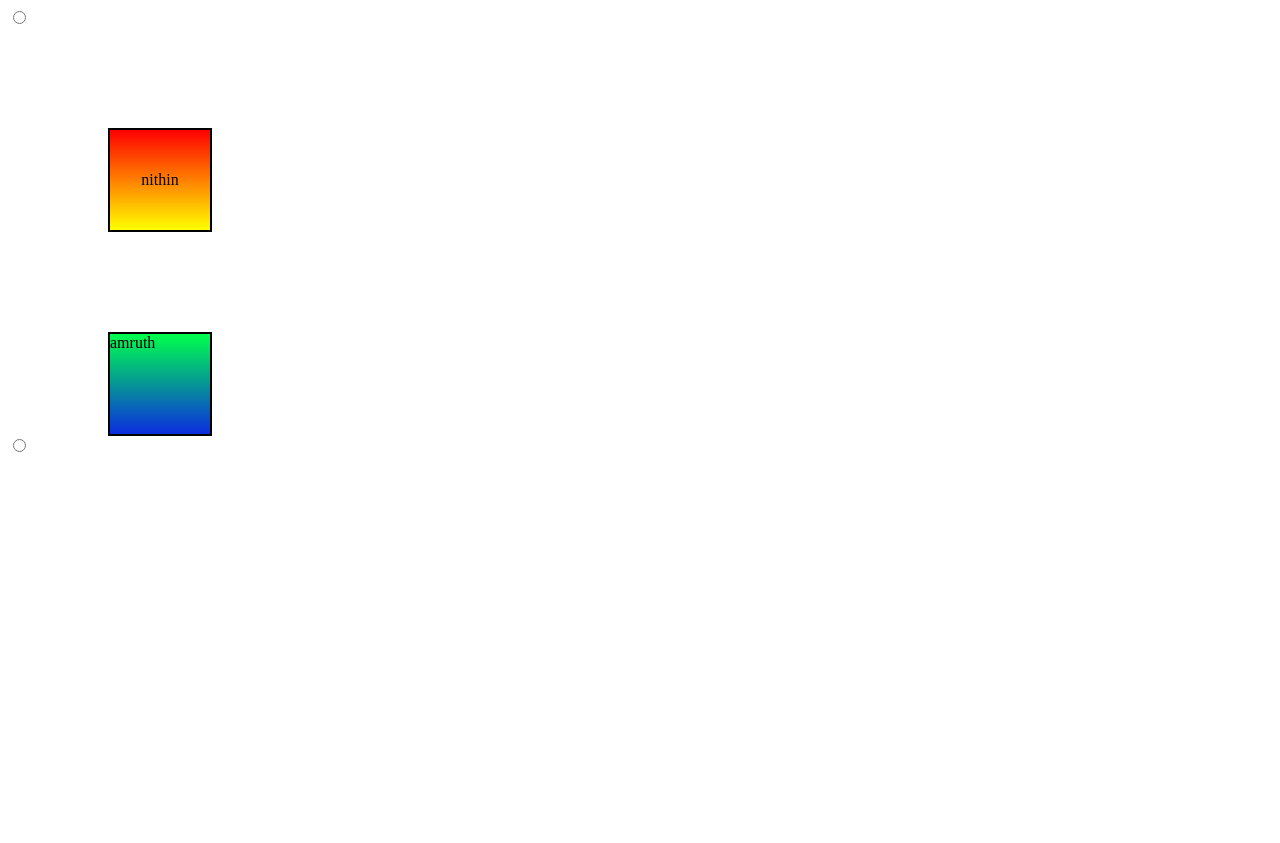
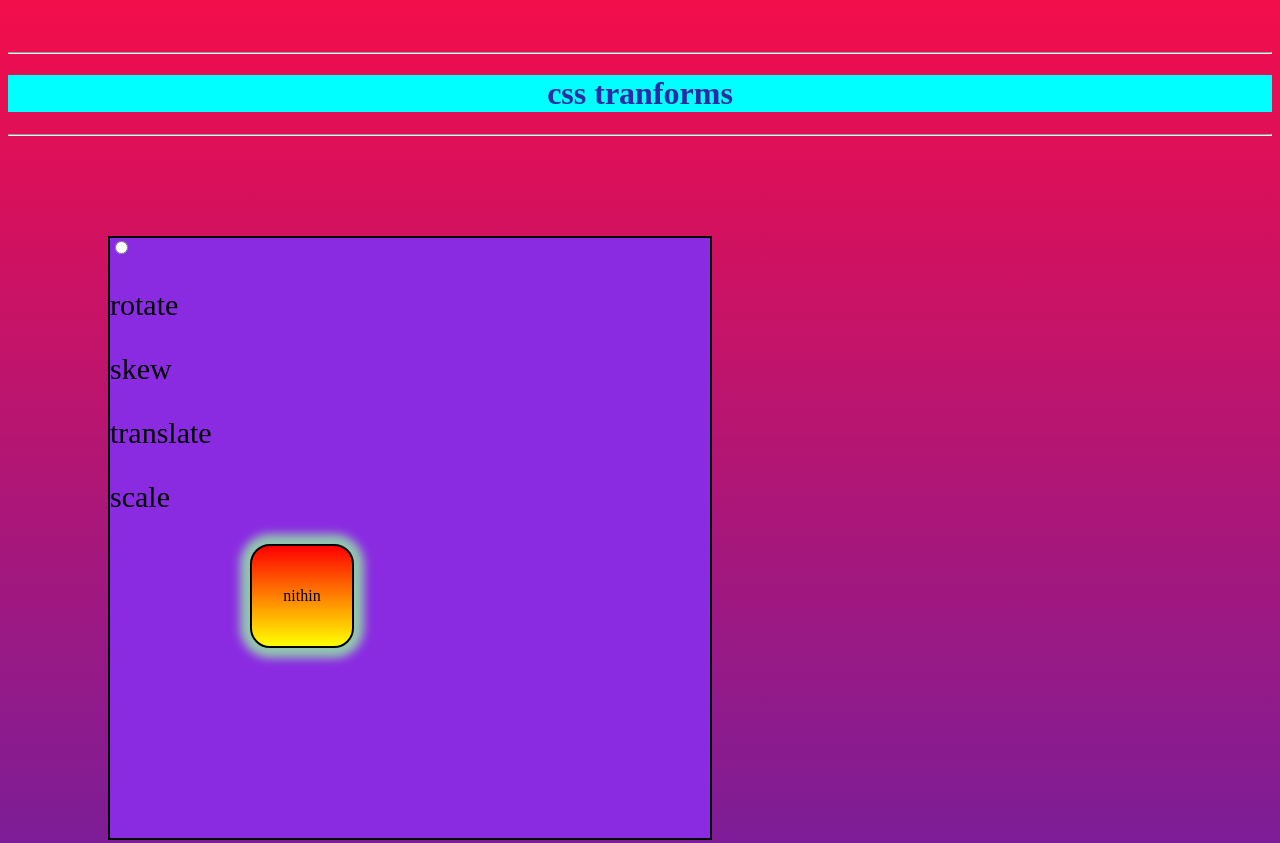
Before and after one commit to nithinmudhiraj7799/css-trasformstask, a plain HTML site: page index.html in a window 1280 px wide. Shown: the top 843 px of the page. Before the commit the page ends 800 px from the top, so only its background shows below. Drawn offline with Linux system fonts and the light colour scheme.

Commit message:
Update index.html

```diff
--- a/index.html
+++ b/index.html
@@ -5,47 +5,97 @@
     <meta name="viewport" content="width=device-width, initial-scale=1.0">
     <title>Document</title>
     <style>
-          .a{    border:2px solid;
+          .a{    background-color: rgb(21, 21, 182);
+                 border:2px solid;
+                 border-radius:20px;
                  display:grid;
                  justify-content:center;
                  align-items:center;
-                 margin-top:100px;
-                 margin-left:100px;
+                 margin-bottom:100px;
+                 margin-left:140px;
+
                  background-image:linear-gradient(red,yellow);
                  height:100px;
                  width : 100px;
-                 /* transform:translate(110px,110px);
-                 transform:rotate(50deg); */
-                 /* transform:perspective(20px) */
-                 /* transform:skew(18deg) */
-                 /* transform:perspective(200px)  rotatex(60deg)  */
+                 box-shadow:0px 0px 10px 10px rgb(147, 199, 176);
+
+
+
                 }
-            /* input{ transform:rotate(30deg) perspective()} */
-            .a:hover{ transform:rotatex(63deg) perspective(100px) skew(10deg)}
-            /* input{ transform:rotate(30deg) perspective(150px) skew(110deg)} */
+      .firstdiv{ background-color: blueviolet;
+                 margin:100px 100px;
+                 border:2px solid;
+                 height:600px;
+                 width:600px;
+
+             }
+      .seconddiv{ background-image: radial-gradient(red,rgb(222, 5, 175));
+             margin:100px 100px;
+                 border:2px solid;
+                 height:600px;
+                 width:600px;}
+
+       .a:hover{ transform:rotate(63deg) perspective(200px) skew(40deg);
+                 transition-duration: 1s;}
+
+     p:active .a{transform:rotatey(300deg);
+                 transition-duration: 1s;}
+
+   p:active~ .a{ transform:rotate(360deg);
+                 transition-duration:1s;}
+
+ .askew:active~ .a{transform:skew(200deg);
+                   transition-duration:1s ;}
+
+ .translate:active~ .a{transform:translate(522px)}
+
+        .scale:active~ .a{transform:scale(1.9)}
+
         input:active ~ .a{
-                transform:rotatey(53deg) perspective(120px) skew(110deg)  ;
-            }
-         .b{  border:2px solid;
+                 transform:scale(36);
+                 transition-duration: 1s; }
+
+            .b{
+                 display:grid;
+                 justify-content:center;
+                 align-items: center;
+                 border:2px solid;
+                 border-radius:20px;
                  height:100px;
                  width:100px;
                  margin-top:100px;
                  margin-left:100px;
-              background-image:linear-gradient(rgb(0, 255, 76),rgb(12, 44, 224));}
 
-          .b:hover{  transform:rotate(20deg) perspective(200px) skew(30deg) }
+                 background-image:linear-gradient(rgb(26, 219, 42),rgb(12, 44, 224));}
 
-         input:active{ }
+       .b:hover{ transform:rotate(100deg);
+                 transition-duration:1s;  }
+
+
+   .second:active ~ .b{transform:rotatey(360deg);
+                       transition-duration: 1s;}
+     body{background-image:linear-gradient(rgb(243, 13, 74),rgb(12, 44, 224));}}
+
      </style>
 </head>
 <body>
-    <input type="radio"/>
-    <div class="a">
-        nithin</div>
+  <br><br>
+  <hr> <h1 style="text-align: center; background-color: aqua; color:rgb(44, 42, 165)" >css tranforms</h1><hr>
 
-    <!-- <lable for="int"><div class="a"></div></lable> -->
+  <div class="firstdiv"> <input type="radio" />
 
+    <p style="font-size: 30px;">rotate</p>
+    <p class="askew" style="font-size: 30px;">skew</p>
+    <p class="translate"  style="font-size: 30px;">translate</p>
+    <p class="scale" style="font-size: 30px;">scale</p>
+    <div class="a"> nithin</div>
+  </div>
+
+
+
+   <div class="seconddiv">
+     <input class="second" type="radio">
      <div class="b">amruth</div>
-    <input type="radio">
+ </div>
 </body>
 </html>
```
Lines whose indentation alone changed are shown as unchanged.
